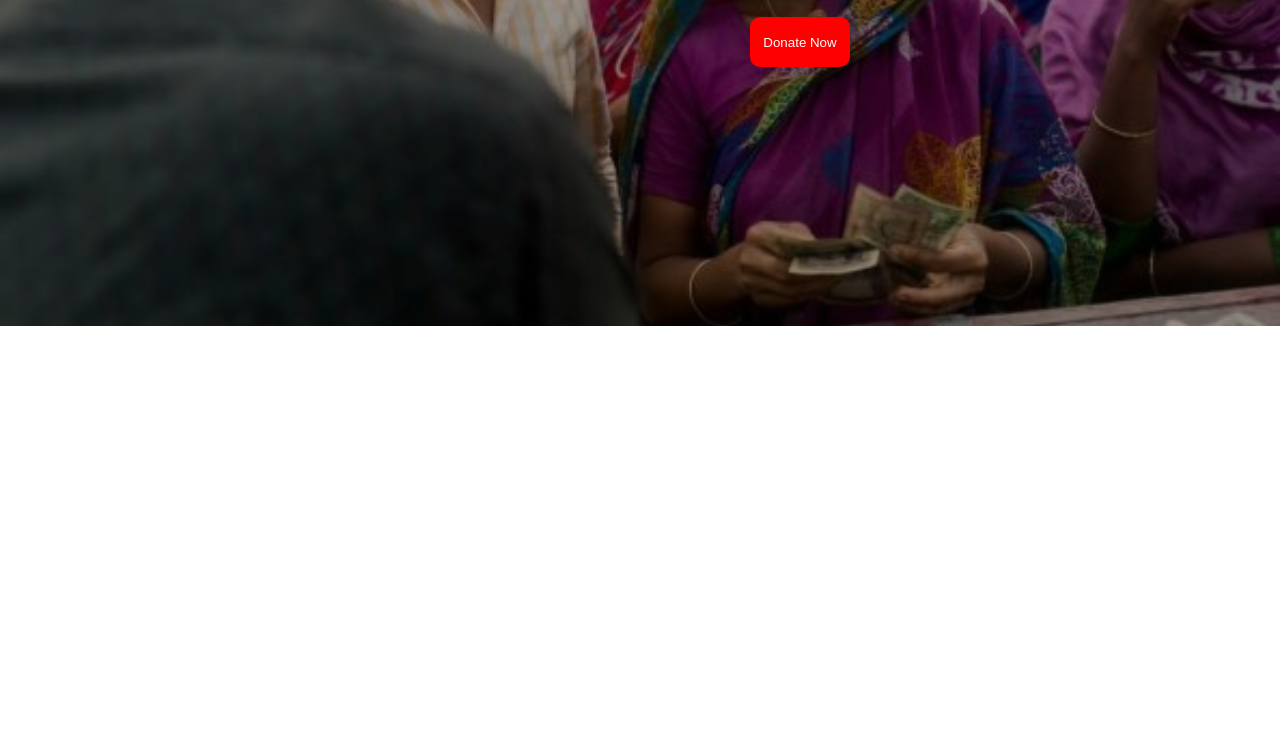
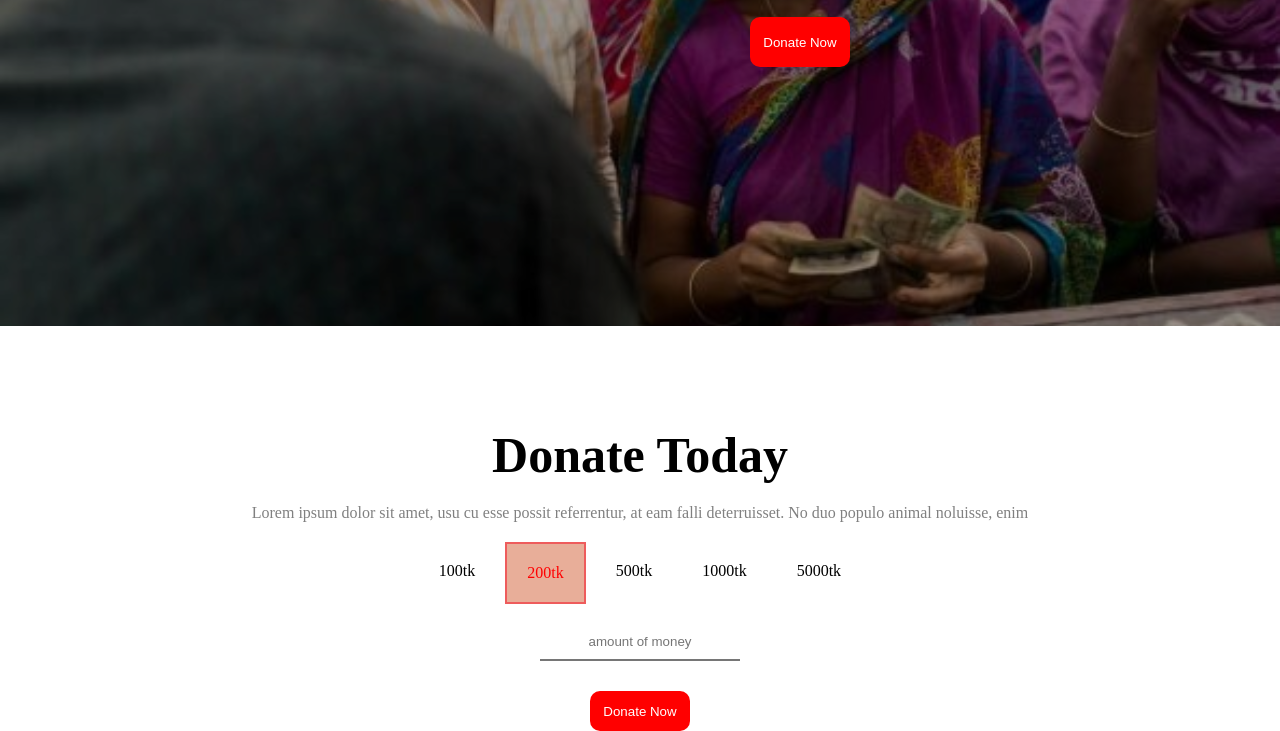
Before and after one commit to SwapnilRoyweb/practice_day, a plain HTML site: page index.html in a window 1280 px wide. Shown: the part 434-1165 px from the top of the page. Before the commit the page ends 800 px from the top, so only its background shows below. Drawn offline with Linux system fonts and the light colour scheme.

Commit message:
section one added

```diff
--- a/index.html
+++ b/index.html
@@ -15,5 +15,22 @@
             <button>Donate Now</button>
         </div>
     </header>
+    <section class="donate">
+        <h1>Donate Today</h1>
+        <p>Lorem ipsum dolor sit amet, usu cu esse possit referrentur, at eam falli deterruisset. No duo populo animal noluisse, enim</p>
+        <div class="taka">
+            <ul>
+                <li>100tk</li>
+                <li class="select">200tk</li>
+                <li>500tk</li>
+                <li>1000tk</li>
+                <li>5000tk</li>
+            </ul>
+        </div>
+        <div class="amount">
+            <input type="text" placeholder="amount of money">
+            <button>Donate Now</button>
+        </div>
+    </section>
 </body>
 </html>
--- a/styles/style.css
+++ b/styles/style.css
@@ -21,7 +21,7 @@ header .high-text{
     flex-direction: column;
     justify-content: center;
 }
-header .high-text h1{
+header .high-text > h1{
     color: white;
     margin-bottom: 20px;
     font-weight:700;
@@ -41,3 +41,58 @@ header .high-text button{
     border-radius: 10px;
     margin-left: 250px;
 }
+/* donate section */
+.donate{
+    width: 100%;
+    text-align: center;
+    margin-top: 100px;
+}
+.donate .taka ul{
+    display: flex;
+    gap: 10px;
+    justify-content: center;
+}
+.donate .taka ul li{
+    list-style: none;
+    padding: 20px;
+}
+.donate .taka .select{
+    color: red;
+    border: 2px solid rgb(238, 92, 92);
+    background-color: rgb(232, 174, 153);
+}
+.donate .amount{
+    display: flex;
+    flex-direction: column;
+    align-items: center;
+}
+.donate .amount input{
+    width: 200px;
+    border-top: 0;
+    border-left: 0;
+    border-right: 0;
+    text-align: center;
+    margin-bottom: 30px;
+    padding-bottom: 10px;
+}
+.donate .amount button{
+    height: 40px;
+    width: 100px;
+    padding: 10px;
+    background-color: red;
+    color: white;
+    border: 0;
+    border-radius: 10px;
+}
+.donate > h1{
+    margin-bottom: 20px;
+    font-weight: 700;
+    font-size: 50px;
+}
+.donate > p{
+    color: gray;
+    margin-bottom: 20px;
+}
+.donate .taka{
+    margin-bottom: 30px;
+}
```
